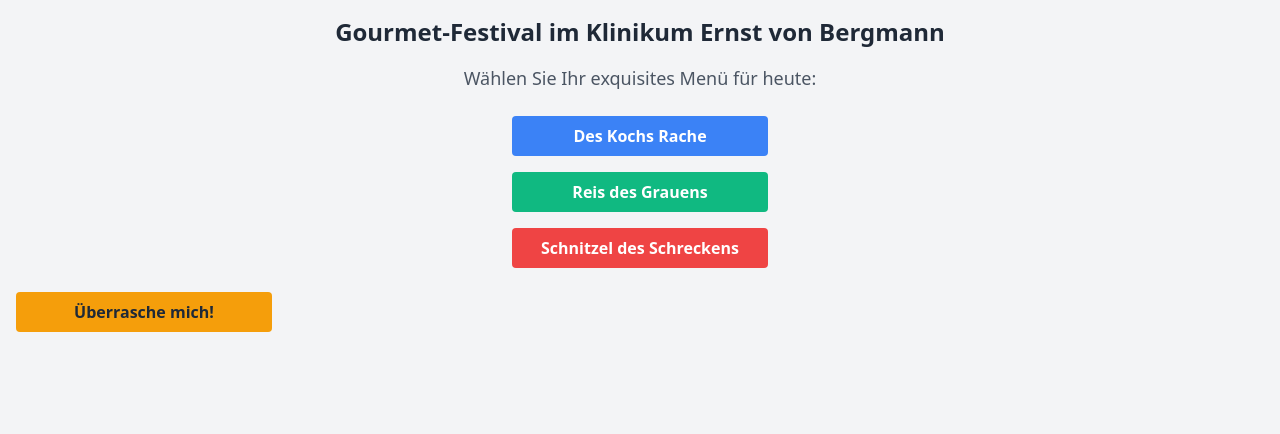
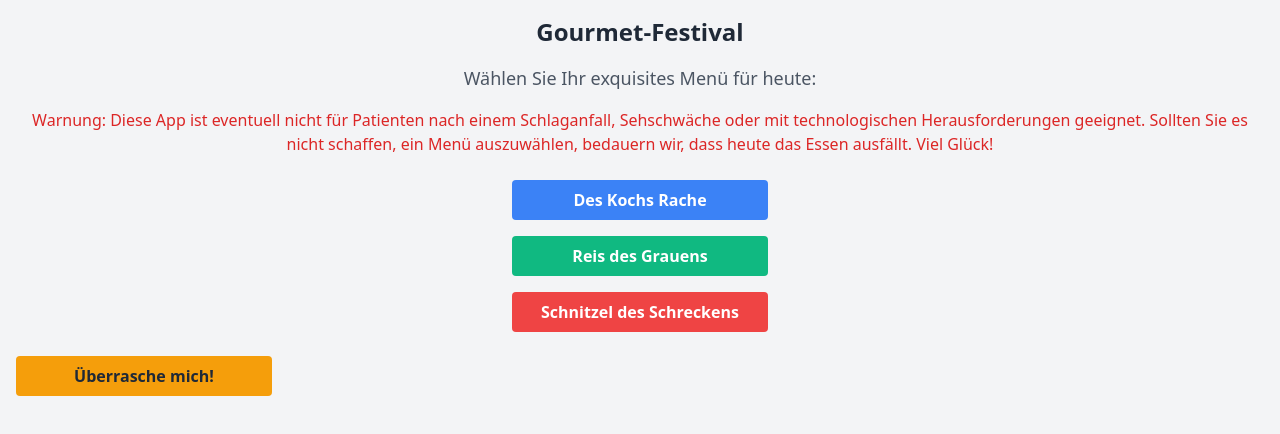
Before and after one commit to lukaspbeyer/essen-evb, a plain HTML site: page index.html in a window 1280 px wide. Drawn offline with nearby package versions, Linux system fonts and the light colour scheme.

Commit message:
Aktualisierung mit Warnmeldung

```diff
--- a/index.html
+++ b/index.html
@@ -3,13 +3,15 @@
 <head>
     <meta charset="UTF-8">
     <meta name="viewport" content="width=device-width, initial-scale=1.0">
-    <title>Gourmet-Festival im Klinikum Ernst von Bergmann</title>
+    <title>Gourmet-Festival</title>
     <link href="https://cdn.jsdelivr.net/npm/tailwindcss@2.2.19/dist/tailwind.min.css" rel="stylesheet">
 </head>
 <body class="bg-gray-100">
     <div class="container mx-auto p-4">
-        <h1 class="text-2xl font-bold text-center text-gray-800">Gourmet-Festival im Klinikum Ernst von Bergmann</h1>
+        <h1 class="text-2xl font-bold text-center text-gray-800">Gourmet-Festival</h1>
         <p class="text-lg text-center text-gray-600 my-4">Wählen Sie Ihr exquisites Menü für heute:</p>
+
+        <p class="text-red-600 text-center mb-4">Warnung: Diese App ist eventuell nicht für Patienten nach einem Schlaganfall, Sehschwäche oder mit technologischen Herausforderungen geeignet. Sollten Sie es nicht schaffen, ein Menü auszuwählen, bedauern wir, dass heute das Essen ausfällt. Viel Glück!</p>
 
         <div class="menu flex flex-col items-center">
             <button id="soup" class="bg-blue-500 text-white font-bold py-2 px-4 rounded my-2 w-64">Des Kochs Rache</button>
```
